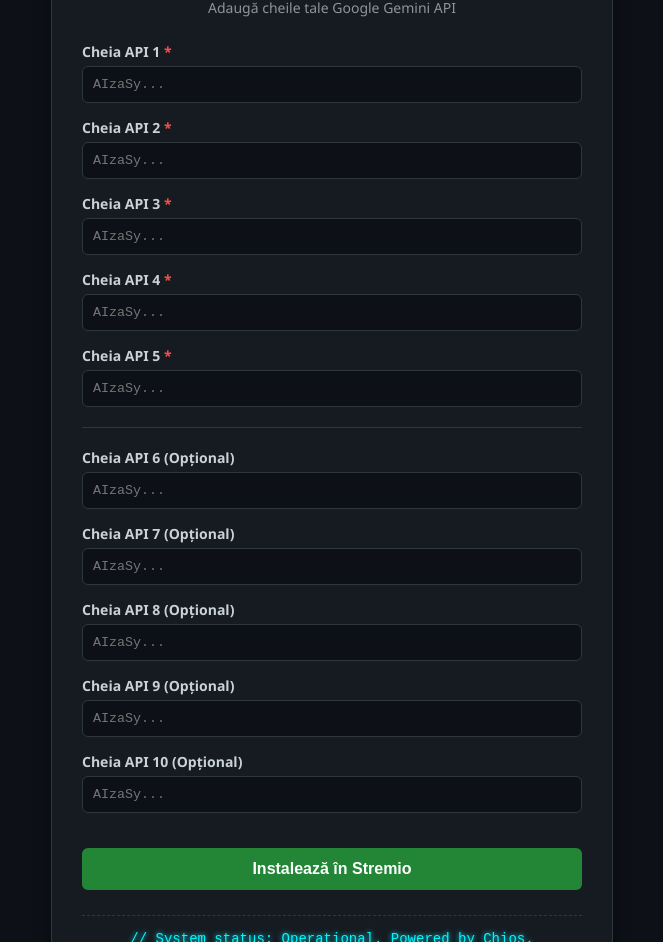
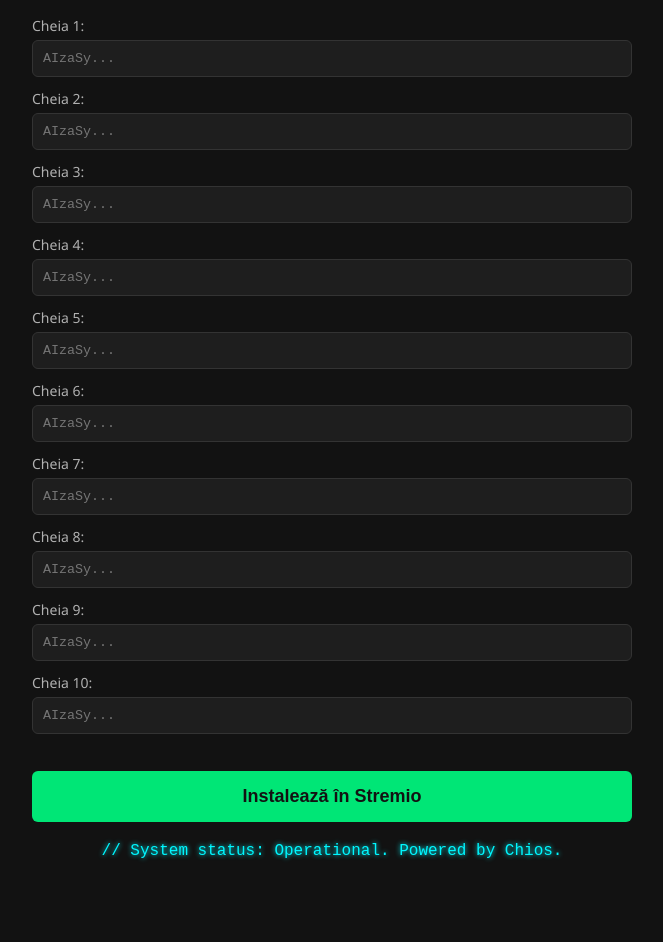
Before and after one commit to Chios01/ro-sub-translator, a website: page index.html in a window 1280 px wide. Shown: the part 131-1073 px from the top of the page, without its empty margins (308-971 px from the left). After the commit the page ends 1027 px from the top, so only its background shows below. Drawn offline with Linux system fonts and the light colour scheme.

Commit message:
Revise index.html for better API key handling
Updated the configuration page for RO Sub Translator with improved styling and functionality for API key input.

```diff
--- a/index.html
+++ b/index.html
@@ -3,174 +3,160 @@
 <head>
     <meta charset="UTF-8">
     <meta name="viewport" content="width=device-width, initial-scale=1.0">
-    <title>RO Sub Translator - Configurare</title>
+    <title>Configurare - RO Sub Translator</title>
     <style>
         body {
-            background-color: #0d1117;
-            color: #c9d1d9;
             font-family: 'Segoe UI', Tahoma, Geneva, Verdana, sans-serif;
-            display: flex;
-            flex-direction: column;
-            align-items: center;
-            justify-content: center;
+            background-color: #121212;
+            color: #e0e0e0;
             padding: 20px;
-            margin: 0;
-            min-height: 100vh;
-        }
-        .container {
-            background-color: #161b22;
-            padding: 30px;
-            border-radius: 10px;
-            border: 1px solid #30363d;
-            box-shadow: 0 4px 15px rgba(0,0,0,0.5);
-            max-width: 500px;
-            width: 100%;
+            max-width: 600px;
+            margin: 0 auto;
         }
         h1 {
+            color: #00e676;
             text-align: center;
-            color: #58a6ff;
             margin-bottom: 5px;
         }
         p.subtitle {
             text-align: center;
-            color: #8b949e;
+            color: #a0a0a0;
+            margin-bottom: 30px;
             font-size: 14px;
-            margin-bottom: 25px;
         }
-        .input-group {
-            margin-bottom: 15px;
+        .key-container {
+            margin-bottom: 12px;
         }
         label {
             display: block;
             margin-bottom: 5px;
             font-size: 14px;
-            font-weight: 600;
+            color: #b0b0b0;
         }
-        .required::after {
-            content: " *";
-            color: #f85149;
-        }
-        input[type="text"] {
+        input {
             width: 100%;
             padding: 10px;
-            background-color: #0d1117;
-            border: 1px solid #30363d;
             border-radius: 6px;
-            color: #c9d1d9;
+            border: 1px solid #333;
+            background-color: #1e1e1e;
+            color: #fff;
+            box-sizing: border-box;
             font-family: monospace;
-            box-sizing: border-box;
         }
-        input[type="text"]:focus {
-            border-color: #58a6ff;
+        input:focus {
             outline: none;
+            border-color: #00e676;
         }
-        .btn-install {
+        button {
             width: 100%;
-            padding: 12px;
-            background-color: #238636;
-            color: white;
+            padding: 15px;
+            background-color: #00e676;
+            color: #121212;
             border: none;
             border-radius: 6px;
-            font-size: 16px;
+            font-size: 18px;
             font-weight: bold;
             cursor: pointer;
-            margin-top: 20px;
+            margin-top: 25px;
             transition: background-color 0.2s;
         }
-        .btn-install:hover {
-            background-color: #2ea043;
+        button:hover {
+            background-color: #00c853;
         }
-        .footer {
-            margin-top: 25px;
-            padding-top: 15px;
-            border-top: 1px dashed #30363d;
+        .btn-config {
+            background-color: #2196F3;
+            margin-top: 10px;
+            display: none; /* Ascuns până la instalare */
+        }
+        .btn-config:hover {
+            background-color: #1976D2;
+        }
+        .hacker-status {
             text-align: center;
+            margin-top: 20px;
         }
     </style>
 </head>
 <body>
+    <h1>RO Sub Translator</h1>
+    <p class="subtitle">Introdu cele 10 chei API Google Gemini</p>
 
-    <div class="container">
-        <h1>RO Sub Translator</h1>
-        <p class="subtitle">Adaugă cheile tale Google Gemini API</p>
+    <div id="keys-form">
+        <div class="key-container"><label>Cheia 1:</label><input type="text" class="api-key" placeholder="AIzaSy..."></div>
+        <div class="key-container"><label>Cheia 2:</label><input type="text" class="api-key" placeholder="AIzaSy..."></div>
+        <div class="key-container"><label>Cheia 3:</label><input type="text" class="api-key" placeholder="AIzaSy..."></div>
+        <div class="key-container"><label>Cheia 4:</label><input type="text" class="api-key" placeholder="AIzaSy..."></div>
+        <div class="key-container"><label>Cheia 5:</label><input type="text" class="api-key" placeholder="AIzaSy..."></div>
+        <div class="key-container"><label>Cheia 6:</label><input type="text" class="api-key" placeholder="AIzaSy..."></div>
+        <div class="key-container"><label>Cheia 7:</label><input type="text" class="api-key" placeholder="AIzaSy..."></div>
+        <div class="key-container"><label>Cheia 8:</label><input type="text" class="api-key" placeholder="AIzaSy..."></div>
+        <div class="key-container"><label>Cheia 9:</label><input type="text" class="api-key" placeholder="AIzaSy..."></div>
+        <div class="key-container"><label>Cheia 10:</label><input type="text" class="api-key" placeholder="AIzaSy..."></div>
+    </div>
 
-        <form id="configForm">
-            <div class="input-group">
-                <label class="required" for="key1">Cheia API 1</label>
-                <input type="text" id="key1" required placeholder="AIzaSy...">
-            </div>
-            <div class="input-group">
-                <label class="required" for="key2">Cheia API 2</label>
-                <input type="text" id="key2" required placeholder="AIzaSy...">
-            </div>
-            <div class="input-group">
-                <label class="required" for="key3">Cheia API 3</label>
-                <input type="text" id="key3" required placeholder="AIzaSy...">
-            </div>
-            <div class="input-group">
-                <label class="required" for="key4">Cheia API 4</label>
-                <input type="text" id="key4" required placeholder="AIzaSy...">
-            </div>
-            <div class="input-group">
-                <label class="required" for="key5">Cheia API 5</label>
-                <input type="text" id="key5" required placeholder="AIzaSy...">
-            </div>
+    <button onclick="installAddon()">Instalează în Stremio</button>
+    <button id="configBtn" class="btn-config" onclick="reconfigureAddon()">Configurează / Resetează Cheile</button>
 
-            <hr style="border: 0; border-top: 1px solid #30363d; margin: 20px 0;">
-
-            <div class="input-group">
-                <label for="key6">Cheia API 6 (Opțional)</label>
-                <input type="text" id="key6" placeholder="AIzaSy...">
-            </div>
-            <div class="input-group">
-                <label for="key7">Cheia API 7 (Opțional)</label>
-                <input type="text" id="key7" placeholder="AIzaSy...">
-            </div>
-            <div class="input-group">
-                <label for="key8">Cheia API 8 (Opțional)</label>
-                <input type="text" id="key8" placeholder="AIzaSy...">
-            </div>
-            <div class="input-group">
-                <label for="key9">Cheia API 9 (Opțional)</label>
-                <input type="text" id="key9" placeholder="AIzaSy...">
-            </div>
-            <div class="input-group">
-                <label for="key10">Cheia API 10 (Opțional)</label>
-                <input type="text" id="key10" placeholder="AIzaSy...">
-            </div>
-
-            <button type="submit" class="btn-install">Instalează în Stremio</button>
-        </form>
-
-        <!-- Textul a fost mutat AICI, în interiorul container-ului gri -->
-        <div class="footer">
-            <p style="color: #00f7ff; font-family: 'Courier New', monospace; text-shadow: 0 0 5px #00f7ff; font-size: 14px; margin: 0;">
-                // System status: Operational. Powered by Chios.
-            </p>
-        </div>
+    <div class="hacker-status">
+        <p style="color: #00f7ff; font-family: 'Courier New', monospace; text-shadow: 0 0 5px #00f7ff;">
+          // System status: Operational. Powered by Chios.
+        </p>
     </div>
 
     <script>
-        document.getElementById('configForm').addEventListener('submit', function(e) {
-            e.preventDefault();
-            let keys = [];
-            for(let i = 1; i <= 10; i++) {
-                let val = document.getElementById('key' + i).value.trim();
-                if(val) keys.push(val);
+        // La încărcarea paginii, verificăm dacă utilizatorul are deja chei salvate în browser
+        window.onload = function() {
+            const savedKeys = localStorage.getItem('chios_saved_keys');
+            if (savedKeys) {
+                try {
+                    const keysArray = JSON.parse(savedKeys);
+                    const inputs = document.querySelectorAll('.api-key');
+                    inputs.forEach((input, index) => {
+                        if (keysArray[index]) {
+                            input.value = keysArray[index];
+                        }
+                    });
+                    // Dacă există chei salvate, afișăm butonul de configurare rapidă
+                    document.getElementById('configBtn').style.display = 'block';
+                } catch (e) {}
             }
+        };
 
-            if(keys.length < 5) {
-                alert("Te rugăm să introduci cel puțin primele 5 chei obligatorii!");
+        function installAddon() {
+            const inputs = document.querySelectorAll('.api-key');
+            const keys = [];
+
+            inputs.forEach(input => {
+                const val = input.value.trim();
+                if (val) keys.push(val);
+            });
+
+            if (keys.length === 0) {
+                alert('Te rog introdu măcar o cheie API!');
                 return;
             }
 
-            let configData = btoa(JSON.stringify(keys));
-            let currentHost = window.location.host;
-            let installLink = "stremio://" + currentHost + "/" + configData + "/manifest.json";
+            // Salvăm cheile în browser pentru a le recunoaște la reconfigurare
+            localStorage.setItem('chios_saved_keys', JSON.stringify(keys));
 
-            window.location.href = installLink;
-        });
+            const configString = JSON.stringify(keys);
+            const configBase64 = btoa(configString);
+
+            const host = window.location.host;
+            const protocol = window.location.protocol === 'https:' ? 'https://' : 'http://';
+            const manifestUrl = `${protocol}${host}/${configBase64}/manifest.json`;
+
+            const stremioUrl = manifestUrl.replace('https://', 'stremio://').replace('http://', 'stremio://');
+
+            // Afișăm butonul de configurare și trimitem către Stremio
+            document.getElementById('configBtn').style.display = 'block';
+            window.location.href = stremioUrl;
+        }
+
+        function reconfigureAddon() {
+            window.scrollTo({ top: 0, behavior: 'smooth' });
+            alert('Modifică cheile dorite în căsuțe și apasă din nou pe "Instalează în Stremio" pentru a actualiza configurarea!');
+        }
     </script>
-
 </body>
 </html>
```
